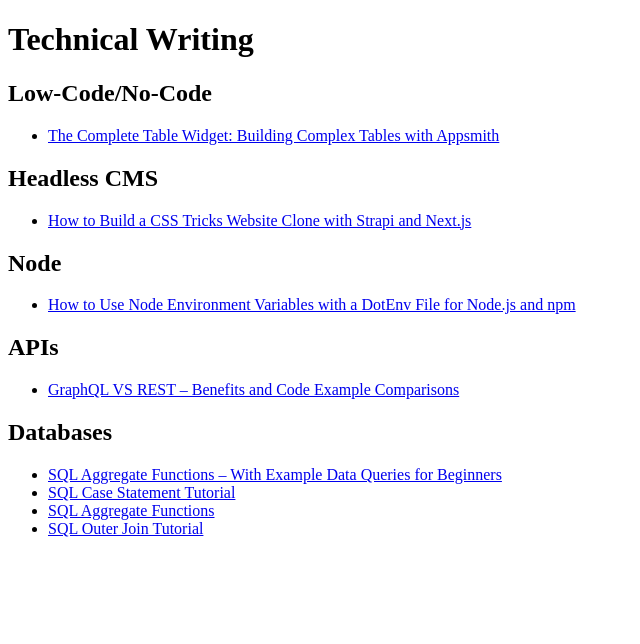
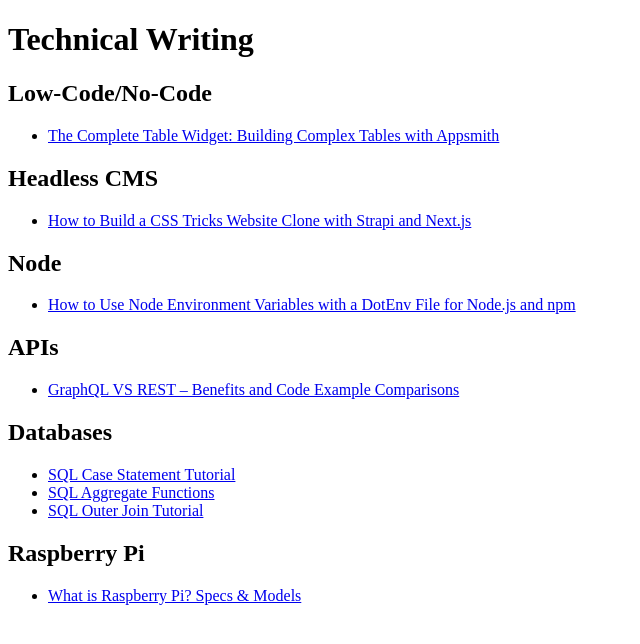
Before and after one commit to zealousAnemone/veronica-stork, a Next.js app: page /writing in a window 1280 px wide. Shown: the top 644 px of the page, without its empty margins (0-640 px from the left). Built offline with nearby package versions, Linux system fonts and the light colour scheme.

Commit message:
Adds link to writing page

```diff
--- a/pages/writing.js
+++ b/pages/writing.js
@@ -52,11 +52,6 @@ const Writing = () => {
         <h2>Databases</h2>
         <ul>
           <li>
-            <a href="https://www.freecodecamp.org/news/sql-aggregate-functions-with-example-data-queries-for-beginners/">
-              SQL Aggregate Functions – With Example Data Queries for Beginners
-            </a>
-          </li>
-          <li>
             <a href="https://www.freecodecamp.org/news/sql-case-statement-tutorial-with-when-then-clause-example-queries/">
               SQL Case Statement Tutorial
             </a>
@@ -73,6 +68,16 @@ const Writing = () => {
           </li>
         </ul>
       </div>
+      <div className="card">
+        <h2>Raspberry Pi</h2>
+        <ul>
+          <li>
+            <a href="https://www.freecodecamp.org/news/what-is-raspberry-pi-specs-and-models-2021-guide/">
+              What is Raspberry Pi? Specs & Models
+            </a>
+          </li>
+        </ul>
+      </div>
     </div>
   );
 };
```
